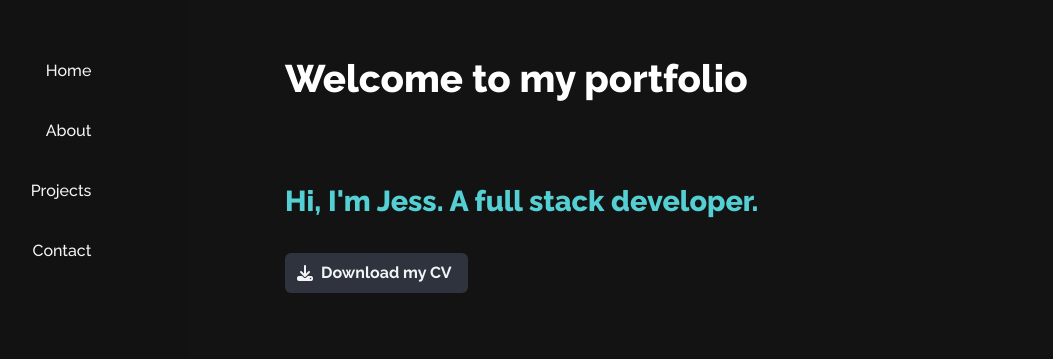
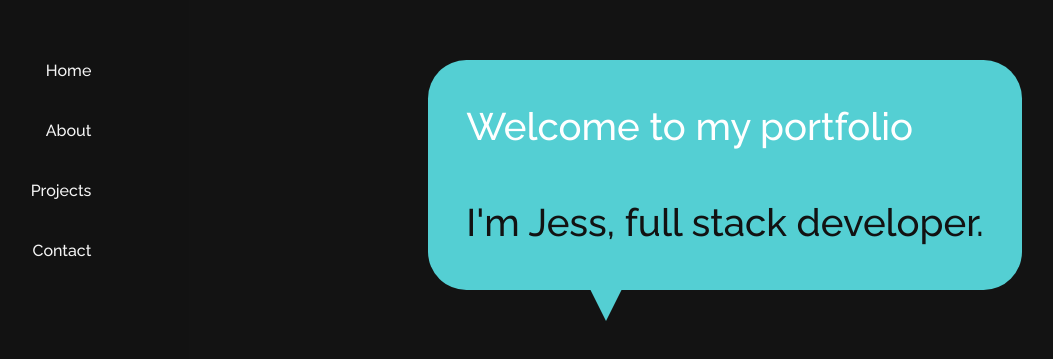
Before and after one commit to zhjess/portfolio-v2, a plain HTML site: page index.html in a window 1280 px wide. Shown: the part 249-608 px from the top of the page, without its empty margins (67-1120 px from the left). Drawn offline with nearby package versions, Linux system fonts and the light colour scheme; a web font is replaced by a local one.

Commit message:
updated project links

```diff
--- a/index.html
+++ b/index.html
@@ -26,15 +26,10 @@
     <!-- Main Content (Portfolio Sections) -->
     <div class="content">
         <section id="title" class="section">
-            <h1 class="has-text-white">Welcome to my portfolio</h1>
-            <h3 id="subheader">Hi, I'm Jess. A full stack developer.</h3>
-            <div class="button-container">
-                <button class="button is-dark has-text-weight-bold">
-                    <span class="icon">
-                        <i class="fa-solid fa-download"></i>
-                    </span>
-                    <span>Download my CV</span>
-                </button>
+
+            <div class="speech-bubble">
+                <p class="has-text-white">Welcome to my portfolio</p>
+                <p>I'm Jess, full stack developer.</p>
             </div>
         </section>
 
@@ -77,13 +72,13 @@
                                 <span class="icon badge-icon">
                                     <i class="devicon-github-original"></i>
                                 </span>
-                                github
+                                source
                             </a>
                             <a href="https://finsight-six.vercel.app/" class="has-text-weight-bold flex-container">
                                 <span class="icon badge-icon">
-                                    <i class="devicon-vercel-original"></i>
+                                    <i class="fa-solid fa-arrow-up-right-from-square"></i>
                                 </span>
-                                vercel
+                                live
                             </a>
                         </div>
                     </div>
@@ -162,13 +157,13 @@
                                 <span class="icon badge-icon">
                                     <i class="devicon-github-original"></i>
                                 </span>
-                                github
+                                source
                             </a>
                             <a href="https://gymflow101.netlify.app/" class="has-text-weight-bold flex-container">
                                 <span class="icon badge-icon">
-                                    <i class="devicon-netlify-plain"></i>
+                                    <i class="fa-solid fa-arrow-up-right-from-square"></i>
                                 </span>
-                                netlify
+                                live
                             </a>
                         </div>
                     </div>
@@ -247,7 +242,7 @@
                                 <span class="icon badge-icon">
                                     <i class="devicon-github-original"></i>
                                 </span>
-                                github
+                                source
                             </a>
                         </div>
                     </div>
@@ -296,7 +291,7 @@
                                 <span class="icon badge-icon">
                                     <i class="devicon-github-original"></i>
                                 </span>
-                                github
+                                source
                             </a>
                         </div>
                     </div>
--- a/styles.css
+++ b/styles.css
@@ -14,6 +14,33 @@ img {
     height: auto;
     max-width: 100%; /* Prevents images from growing larger than their parent container */
 }
+
+.speech-bubble {
+    position: relative;
+    background-color: #54cfd3; /* Light color for the bubble */
+    color: #121212; /* Dark text */
+    font-size: 2em; /* Adjust text size as needed */
+    padding: 1em;
+    border-radius: 1em;
+    max-width: 80%;
+    margin: 2em auto;
+    /* text-align: center; */
+    display: inline-block; /* Ensures it doesn't take up the whole width */
+}
+
+.speech-bubble::after {
+    content: '';
+    position: absolute;
+    bottom: -0.8em; /* Position the tail below the bubble */
+    left: 30%; /* Center the tail */
+    transform: translateX(-50%); /* Adjust for centering */
+    width: 0;
+    height: 0;
+    border-left: 0.5em solid transparent; /* Tail left side */
+    border-right: 0.5em solid transparent; /* Tail right side */
+    border-top: 1em solid #54cfd3; /* Tail color */
+}
+
 
 /* Body and Layout Styling */
 body {
@@ -143,7 +170,7 @@ body {
 
 .project-image-links a {
     background-color: #242424;
-    padding: 0.3em 0.7em;
+    padding: 0.3em 1em;
     border-radius: 0.5em;
 }
 
```
